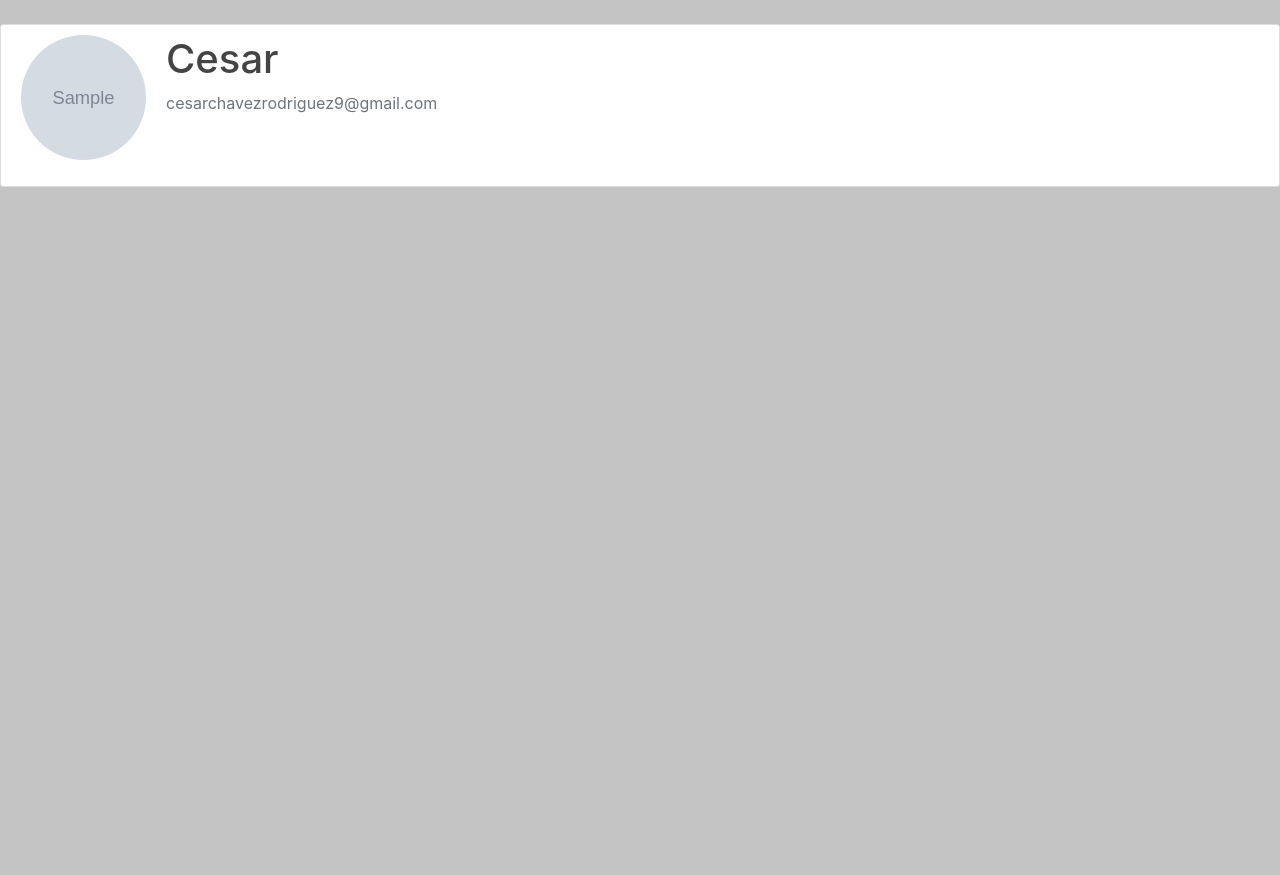
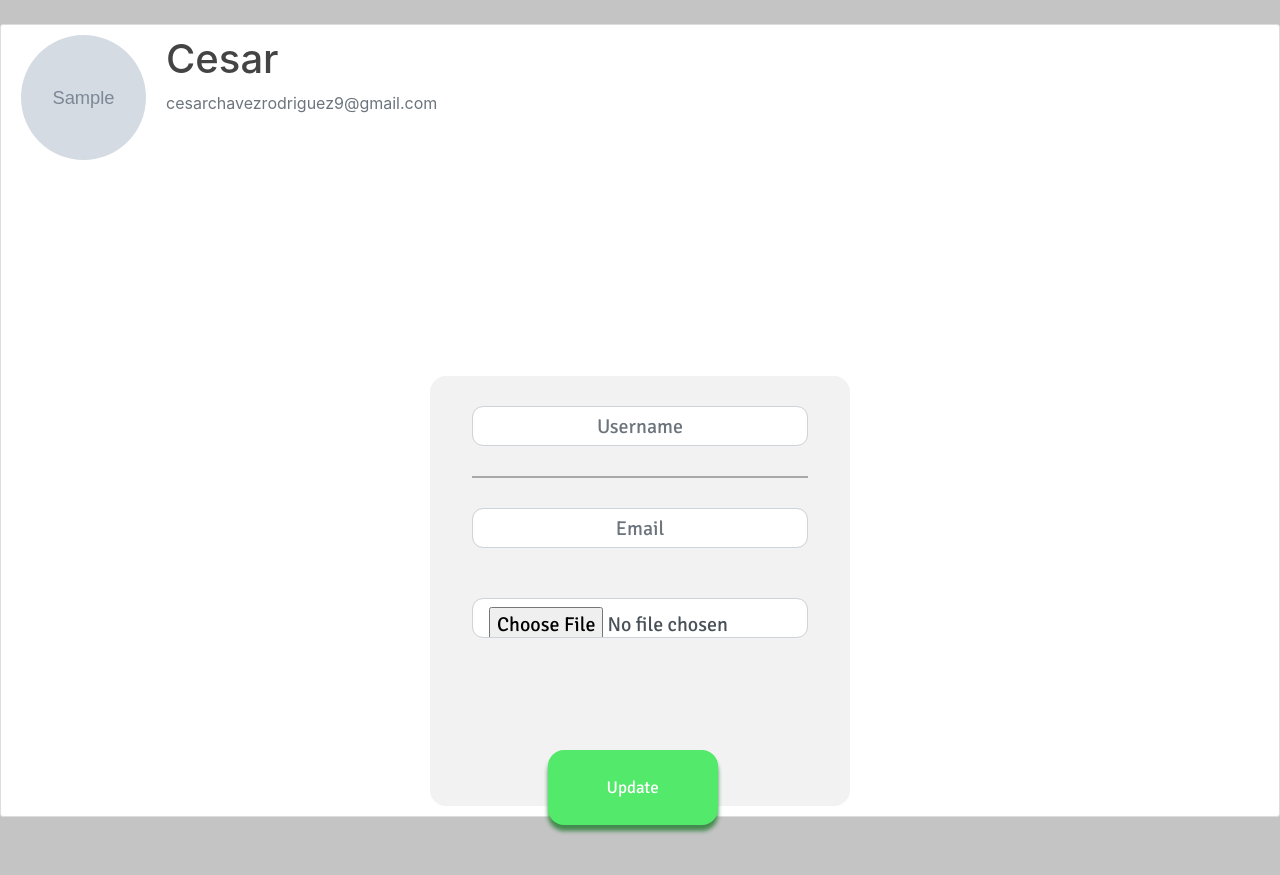
Before and after one commit to Bichotas/SkyTools_P-TECH, a Flask app: template aplicacion/templates/account.html in a window 1280 px wide. Shown: the part 56-931 px from the top of the page. Before the commit the page ends 243 px from the top, so only its background shows below. Run offline with Flask 2, Linux system fonts and the light colour scheme; a user stored in the database is signed in; the template is opened without the code that fills it: values that come from a table or form of the project are taken from there, most other values are stand-ins (such as "Sample title", 1, 10 or a date in 2020); grey boxes marked "Sample" are stand-in pictures; some libraries are stand-ins or nearby versions.

Commit message:
Se agrego algo igual que el login para modificar el usario/email

```diff
--- a/aplicacion/templates/account.html
+++ b/aplicacion/templates/account.html
@@ -22,6 +22,90 @@
         background: #c4c4c4;
 
     }
+
+    .contenedor{
+
+        background-color: #F2F2F2;
+        width: 420px;
+        height: 430px;
+        border-radius: 16px;
+        display: block;
+        margin-top: auto;
+        margin-left: auto;
+        margin-right: auto;
+        margin-bottom: auto;
+    }
+
+    .campo{
+        color: black;
+        opacity: inherit;
+        position: relative;
+        font-family: signika;
+
+    }
+
+    input{
+        outline: none;
+        border: none;
+        background-color: #F2F2F2;
+        font-size: 19px;
+        border-radius: 16px;
+        margin-top: 20px;
+        width: 200px;
+        height: 40px;
+        text-align: center;
+        display: inline-block;
+        margin-bottom: 50px;
+
+    }
+
+    #uno{
+        align-items: center;
+    }
+
+
+    .dou{
+        margin-left: 10%;
+        width: 80%;
+        height: 0px;
+        border: 1px solid rgba(0, 0, 0, 0.3);
+        margin-top: -20px;
+        margin-bottom: 10px;
+    }
+
+    .separacion{
+        margin-top: 100px;
+        margin-bottom: 200px;
+    }
+
+    .uwu{
+        color: white;
+        background-color: #53E96B;
+        font-size: 17px;
+        width: 170px;
+        height: 75px;
+        border: none;
+        border-radius: 16px;
+        box-shadow: 0px 6px 4px #438A4F;
+    }
+
+    .contenedor-boton{
+        display: block;
+        margin-top: 10%;
+        margin-left: 28%;
+    }
+
+    .pd{
+        display: block;
+        margin-left: 12%;
+        margin-top: 5%;
+    }
+
+    .uwu:hover{
+        background-color: #38c44f;
+        box-shadow: 0px 6px 4px #296333;
+    }
+
 </style>
 {% endblock %}
 
@@ -34,5 +118,37 @@
                 <p class="text-secondary">{{ current_user.email }}</p>
             </div>
         </div>
+
+        <div class="separacion"></div>
+        <div class="contenedor">
+            <div class="campo">
+                <form method="POST" action="" >
+                    {{ form.hidden_tag() }}
+                    <fieldset class="form-group">
+                        <div class="fom-group" style="width: 80%; margin-left: 10%; margin-top: 30px;">
+                            <div>
+                                {{ form.username(class="form-control form-control-lg", style="text-align: center;  border-radius: 11px", placeholder="Username") }}
+                            </div>
+                        </div>
+                        <div class="dou"></div>
+                        <div class="fom-group" style="width: 80%; margin-left: 10%; margin-top: 30px;">
+                            <div>
+                                {{ form.email(class="form-control form-control-lg", style="text-align: center;  border-radius: 11px", placeholder="Email") }}
+                            </div>
+                        </div>
+                        <div class="fom-group" style="width: 80%; margin-left: 10%; margin-top: 30px;">
+                            <div>
+                                {{ form.picture(class="form-control form-control-lg", style="text-align: center;  border-radius: 11px", placeholder="Email") }}
+                            </div>
+                        </div>
+                    </fieldset>
+                    <div class="corte">
+                        <div class="contenedor-boton">
+                            {{ form.submit(class="uwu") }}
+                        </div>
+                    </div>
+                </form>
+            </div>
+        </div>
     </div>
 {% endblock %}
```
